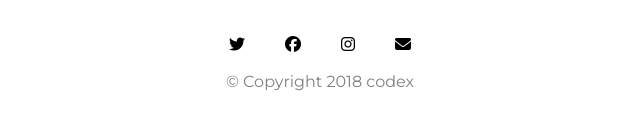
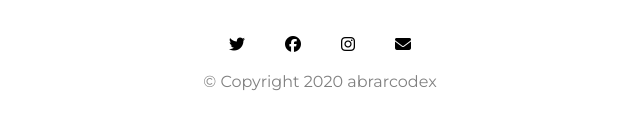
Before and after one commit to abrarcodex/CodeX, a plain HTML site: page index.html in a window 1280 px wide. Shown: the part 2587-2717 px from the top of the page, 320-960 px from the left. Drawn offline with nearby package versions, Linux system fonts and the light colour scheme.

Commit message:
update footer

```diff
--- a/index.html
+++ b/index.html
@@ -249,7 +249,7 @@ font-family: 'Ubuntu', sans-serif; -->
       <i class="fab fa-instagram fabf"></i>
       <i class="fas fa-envelope fabf" style="hover"></i>
 
-      <p>© Copyright 2018 codex</p>
+      <p>© Copyright 2020 abrarcodex</p>
     </div>
 
 
```
